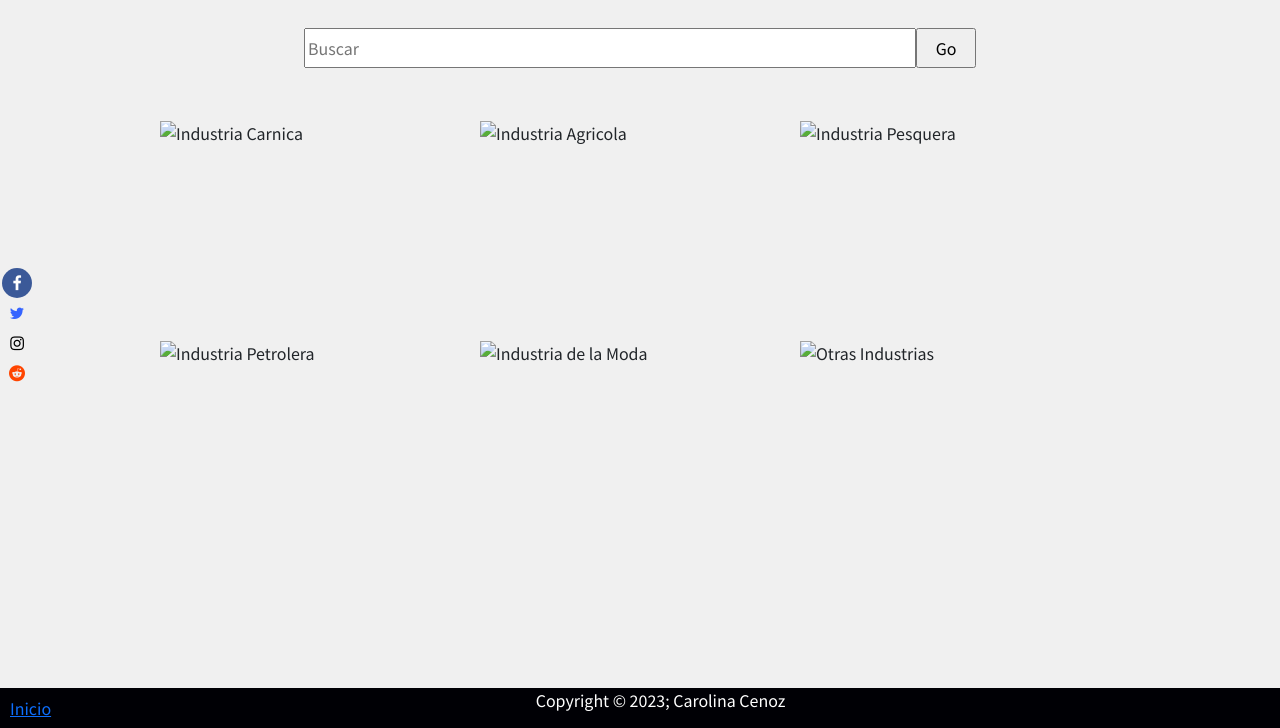
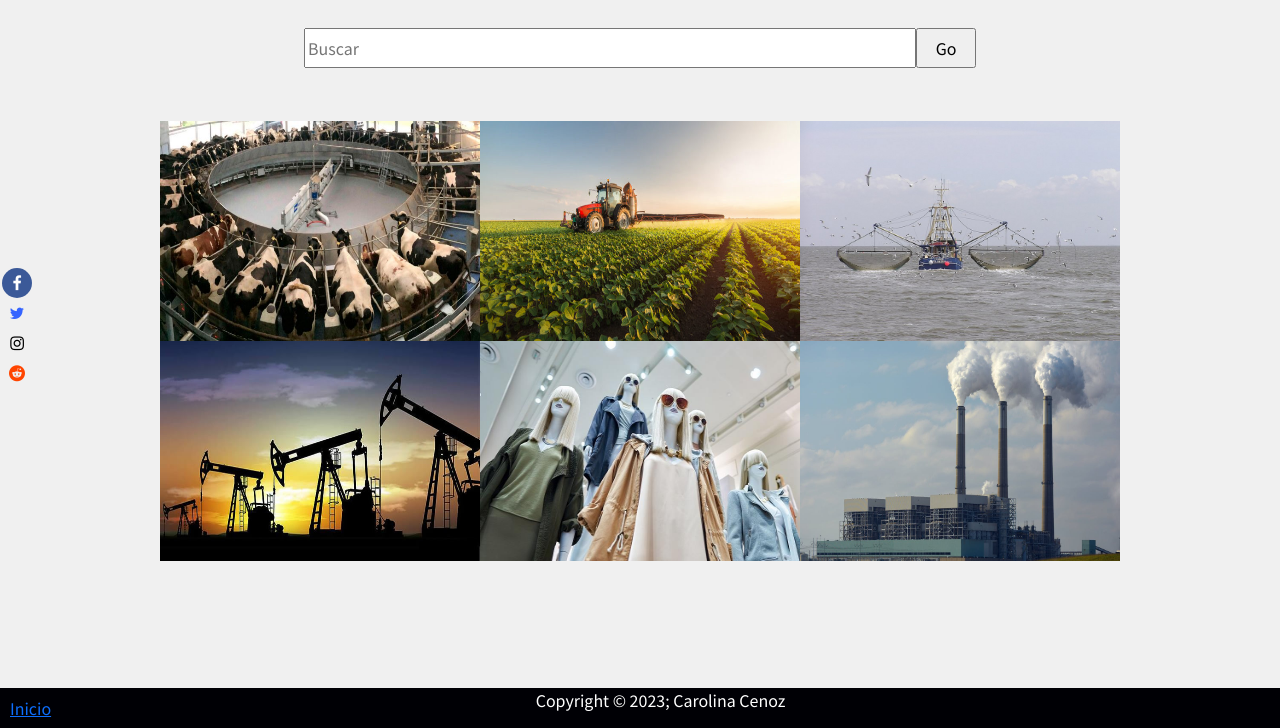
Before and after one commit to carocenz/PF-CENOZ, a plain HTML site: page pags/concientizacion.html in a window 1280 px wide. Shown: the part 72-800 px from the top of the page. Drawn offline with nearby package versions, Linux system fonts and the light colour scheme.

Commit message:
correción errores de ruta 2

```diff
--- a/pags/concientizacion.html
+++ b/pags/concientizacion.html
@@ -47,12 +47,12 @@
     </div>
 
     <div class="grilla-ind">
-        <img src="../../gestionambientalcoder/img/ingan.jpg" alt="Industria Carnica" width="320" height="220">
-        <img src="../../gestionambientalcoder/img/inagri.jpg" alt="Industria Agricola" width="320" height="220">
-        <img src="../../gestionambientalcoder/img/inpesq.JPG" alt="Industria Pesquera" width="320" height="220">
-        <img src="../../gestionambientalcoder/img/inpet.jpg" alt="Industria Petrolera" width="320" height="220">
-        <img src="../../gestionambientalcoder/img/inmoda.jpg" alt="Industria de la Moda" width="320" height="220">
-        <img src="../../gestionambientalcoder/img/inotros.jpg" alt="Otras Industrias" width="320" height="220">
+        <img src="../img/ingan.jpg" alt="Industria Carnica" width="320" height="220">
+        <img src="../img/inagri.jpg" alt="Industria Agricola" width="320" height="220">
+        <img src="../img/inpesq.JPG" alt="Industria Pesquera" width="320" height="220">
+        <img src="../img/inpet.jpg" alt="Industria Petrolera" width="320" height="220">
+        <img src="../img/inmoda.jpg" alt="Industria de la Moda" width="320" height="220">
+        <img src="../img/inotros.jpg" alt="Otras Industrias" width="320" height="220">
     </div>
 
 
```
Also changed, not shown: index.html (+1 -1 lines), pags/masinfo.html (+2 -2 lines).
